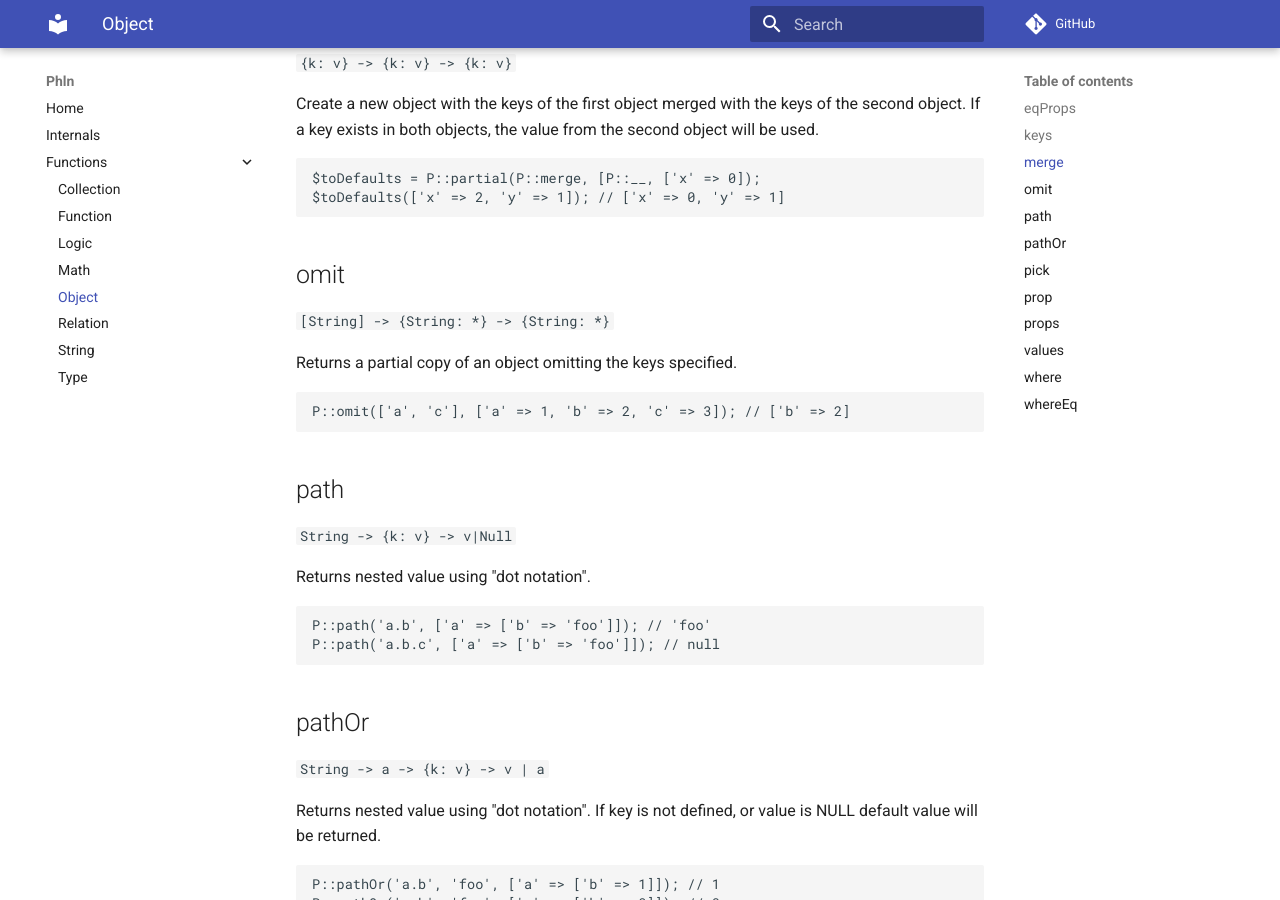
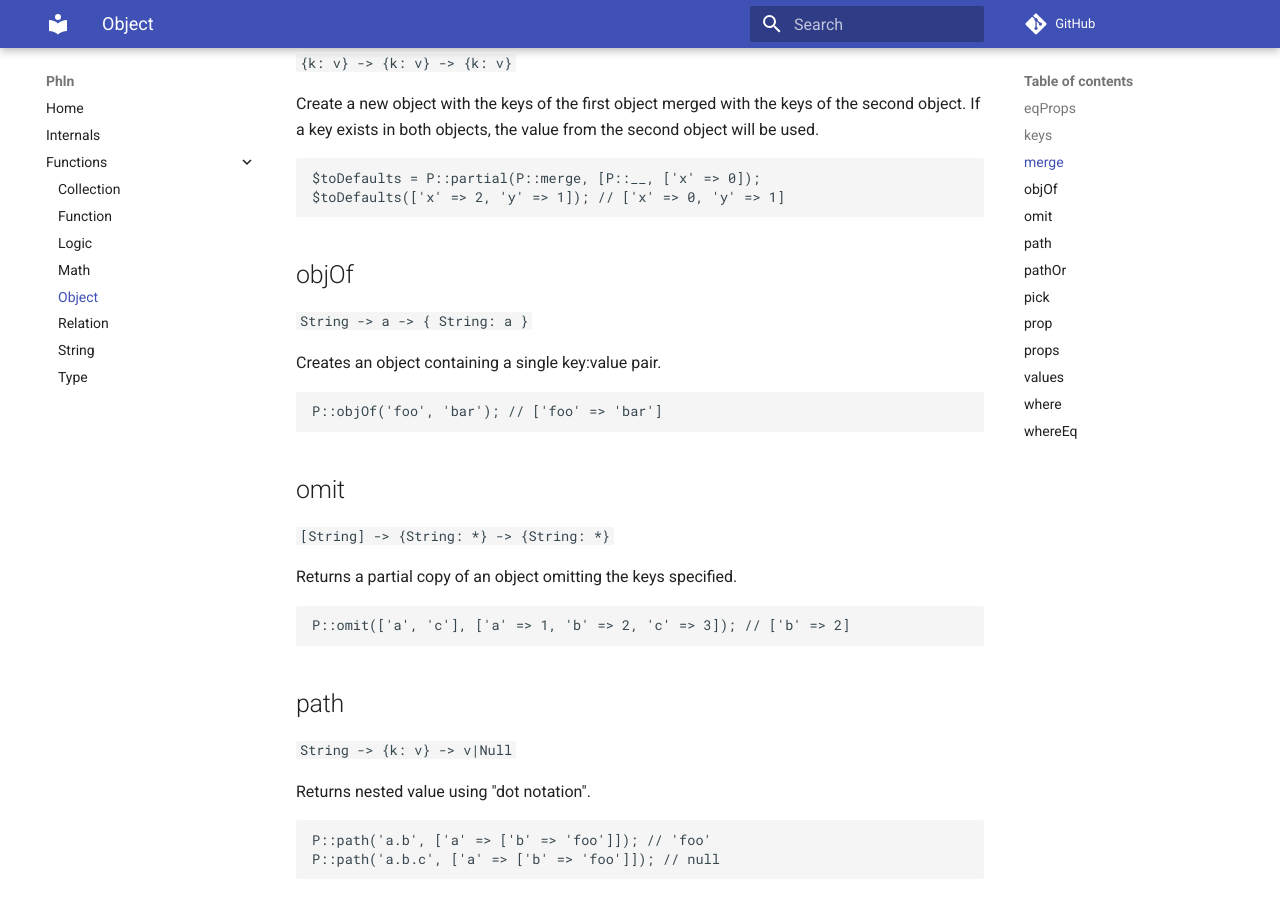
Before and after one commit to baethon/phln, an MkDocs documentation site: the page built from docs/functions/object.md, in a window 1280 px wide and 900 px high, scrolled down 635 px. Built offline with MkDocs 1.6.1 and Material for MkDocs 9.7.7, drawn with Linux system fonts in a browser that asks for light colours; comment, search, counter and statistics services are not loaded.

Commit message:
Generate docs

````diff
--- a/docs/functions/object.md
+++ b/docs/functions/object.md
@@ -30,6 +30,17 @@ Create a new object with the keys of the first object merged with the keys of th
 ```php
 $toDefaults = P::partial(P::merge, [P::__, ['x' => 0]);
 $toDefaults(['x' => 2, 'y' => 1]); // ['x' => 0, 'y' => 1]
+```
+
+## objOf
+`String -> a -> { String: a }`
+
+Creates an object containing a single key:value pair.
+
+
+
+```php
+P::objOf('foo', 'bar'); // ['foo' => 'bar']
 ```
 
 ## omit
````
